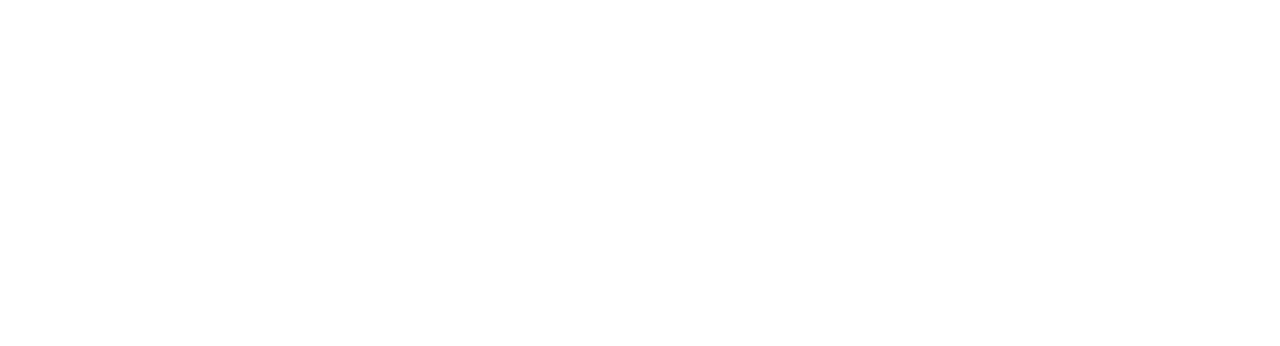
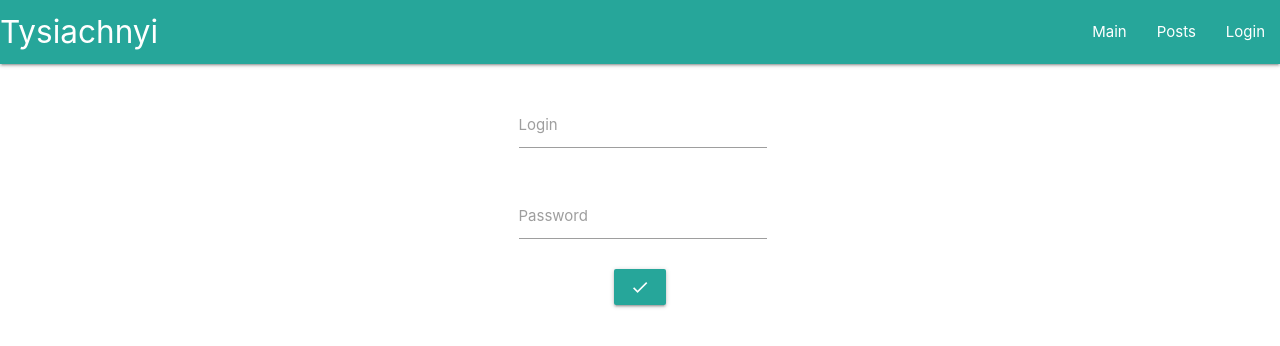
Before and after one commit to tysiachnyi/myAngular, an Angular app: page /Login in a window 1280 px wide. Before the commit this address led to /. Shown: the top 346 px of the page. Built offline with nearby package versions, Linux system fonts and the light colour scheme.

Commit message:
add tasks

```diff
--- a/src/app/app-routing.module.ts
+++ b/src/app/app-routing.module.ts
@@ -3,6 +3,7 @@
 import { NgModule } from '@angular/core';
 import { Routes, RouterModule, PreloadAllModules } from '@angular/router';
 import { PostsPageComponent } from './posts-page/posts-page.component';
+import { LoginPageComponent } from './login-page/login-page.component';
 
 
 const routes: Routes = [
@@ -10,7 +11,8 @@
     path: '', component: MainLayoutComponent, children: [
       {path: '', redirectTo: '/', pathMatch: 'full'},
       {path: '', component: HomePageComponent},
-      {path: 'Posts', component: PostsPageComponent}
+      {path: 'Posts', component: PostsPageComponent},
+      {path: 'Login', component: LoginPageComponent}
     ]
   }
 ];
--- a/src/app/login-page/login-page.component.html
+++ b/src/app/login-page/login-page.component.html
@@ -1 +1,17 @@
-<p>login-page works!</p>
+<br>
+<div class="center-align">
+    <div class="input-field inline">
+      <input id="login" type="email" class="validate">
+      <label for="login">Login</label>
+    </div>
+    <br>
+    <div class="input-field inline">
+      <input id="password" type="password" class="validate">
+      <label for="password">Password</label>
+    </div>
+    <div>
+      <button class="btn waves-effect waves-light" type="submit" name="action">
+        <i class="material-icons">check</i>
+      </button>
+    </div>
+</div>
--- a/src/app/shared/components/main-layout/main-layout.component.html
+++ b/src/app/shared/components/main-layout/main-layout.component.html
@@ -1,10 +1,10 @@
-<nav class="indigo darken-2">
+<nav class="teal lighten-1">
   <div class="nav-wrapper">
     <a href="#" class="brand-logo">Tysiachnyi</a>
     <ul id="nav-mobile" class="right hide-on-med-and-down">
       <li><a routerLink="/">Main</a></li>
-      <li><a routerLink="Posts">Posts</a></li>
-      <li><a routerLink="Posts">Login</a></li>
+      <li><a routerLink="/Posts">Posts</a></li>
+      <li><a routerLink="/Login">Login</a></li>
     </ul>
   </div>
 </nav>
--- a/src/index.html
+++ b/src/index.html
@@ -6,6 +6,7 @@
   <base href="/">
   <meta name="viewport" content="width=device-width, initial-scale=1">
   <link rel="icon" type="image/x-icon" href="favicon.ico">
+  <link href="https://fonts.googleapis.com/icon?family=Material+Icons" rel="stylesheet">
 </head>
 <body>
   <app-root></app-root>
```
Also changed, not shown: tasks.txt (added).
